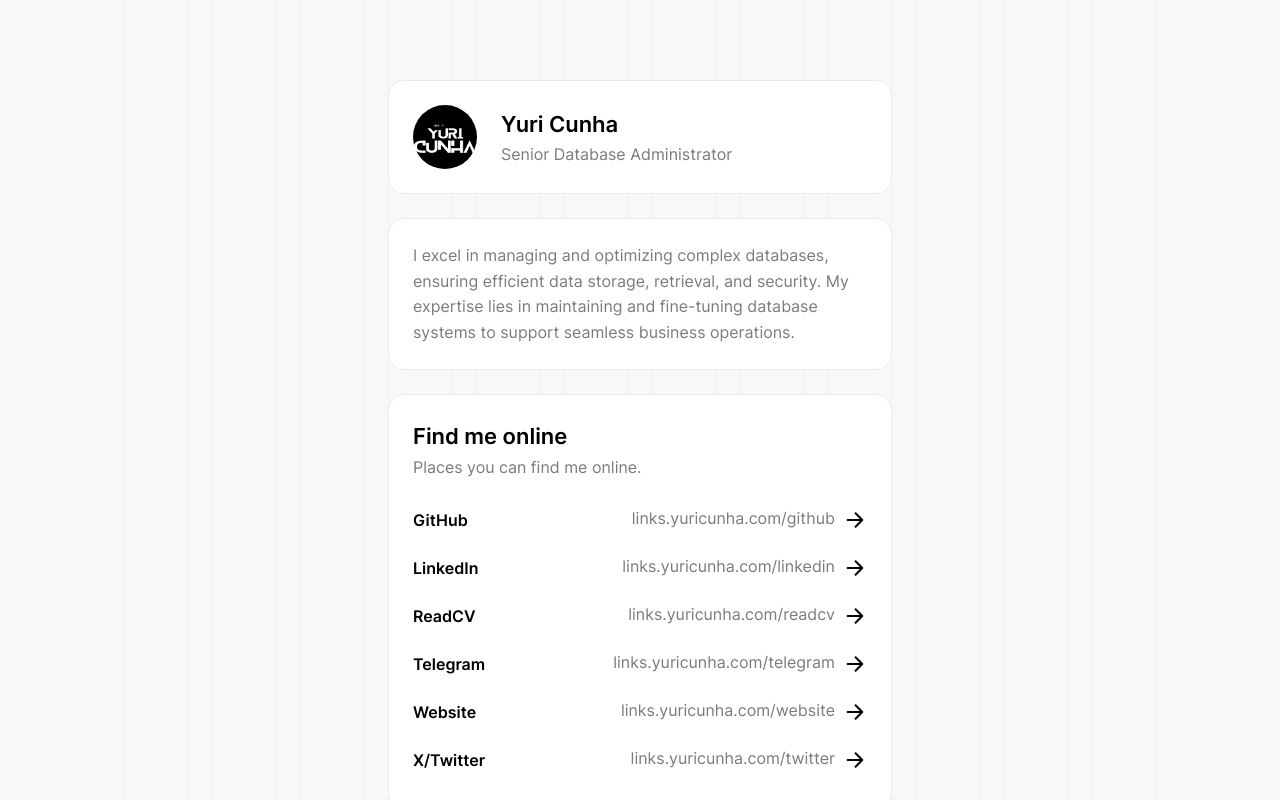
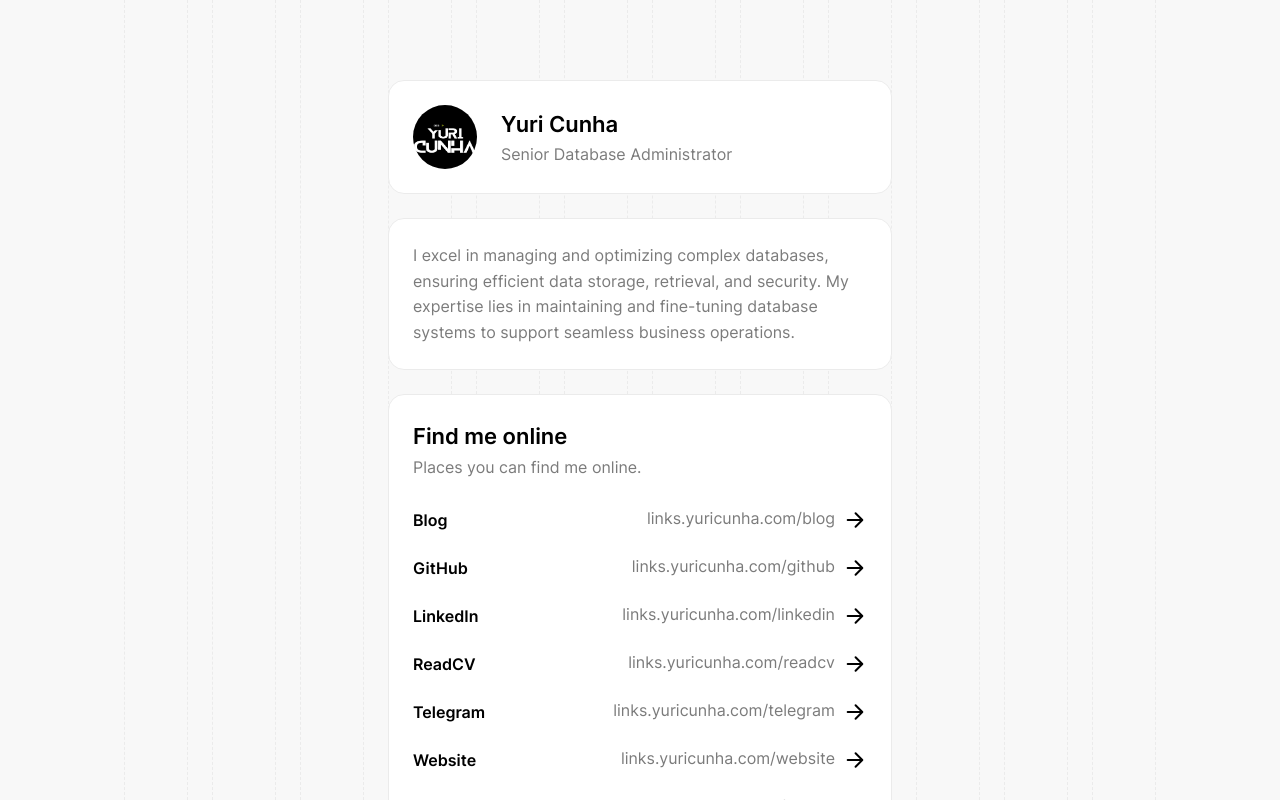
Before and after one commit to isyuricunha/links, a Next.js app: page / in a window 1280 px wide. Shown: the top 800 px of the page. Built offline with nearby package versions, Linux system fonts and the light colour scheme.

Commit message:
add blog

```diff
--- a/src/pages/404.js
+++ b/src/pages/404.js
@@ -7,6 +7,11 @@ import VisualGrid from "@/components/VisualGrid";
 import Icon from "@/components/Icon";
 
 const links = [
+  {
+    name: "Blog",
+    link: "links.yuricunha.com/blog",
+    url: "https://yuricunha.com/blog",
+  },
   {
     name: "GitHub",
     link: "links.yuricunha.com/github",
--- a/src/pages/index.js
+++ b/src/pages/index.js
@@ -7,6 +7,11 @@ import VisualGrid from "@/components/VisualGrid";
 import Icon from "@/components/Icon";
 
 const links = [
+  {
+    name: "Blog",
+    link: "links.yuricunha.com/blog",
+    url: "https://yuricunha.com/blog",
+  },
   {
     name: "GitHub",
     link: "links.yuricunha.com/github",
```
